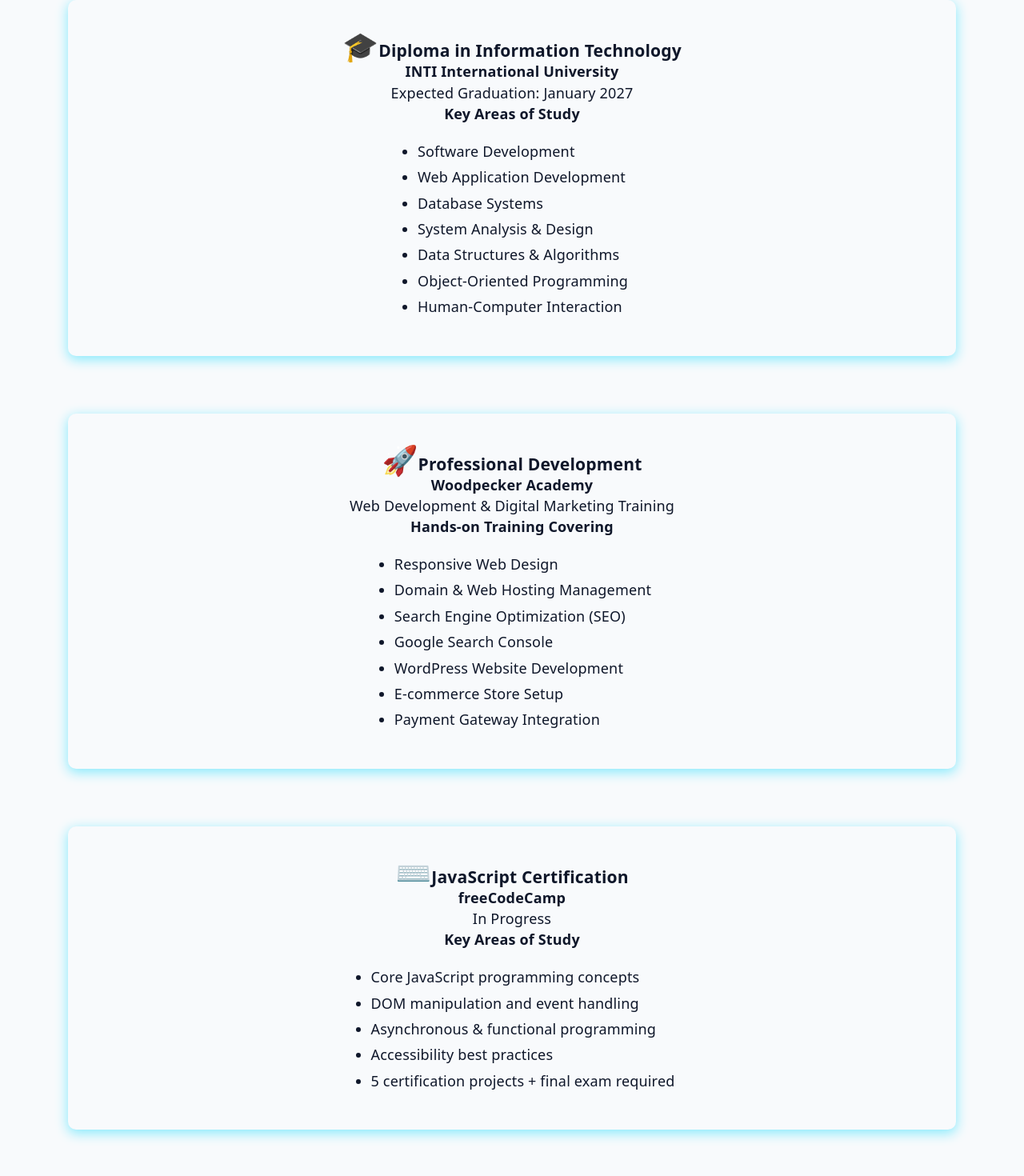
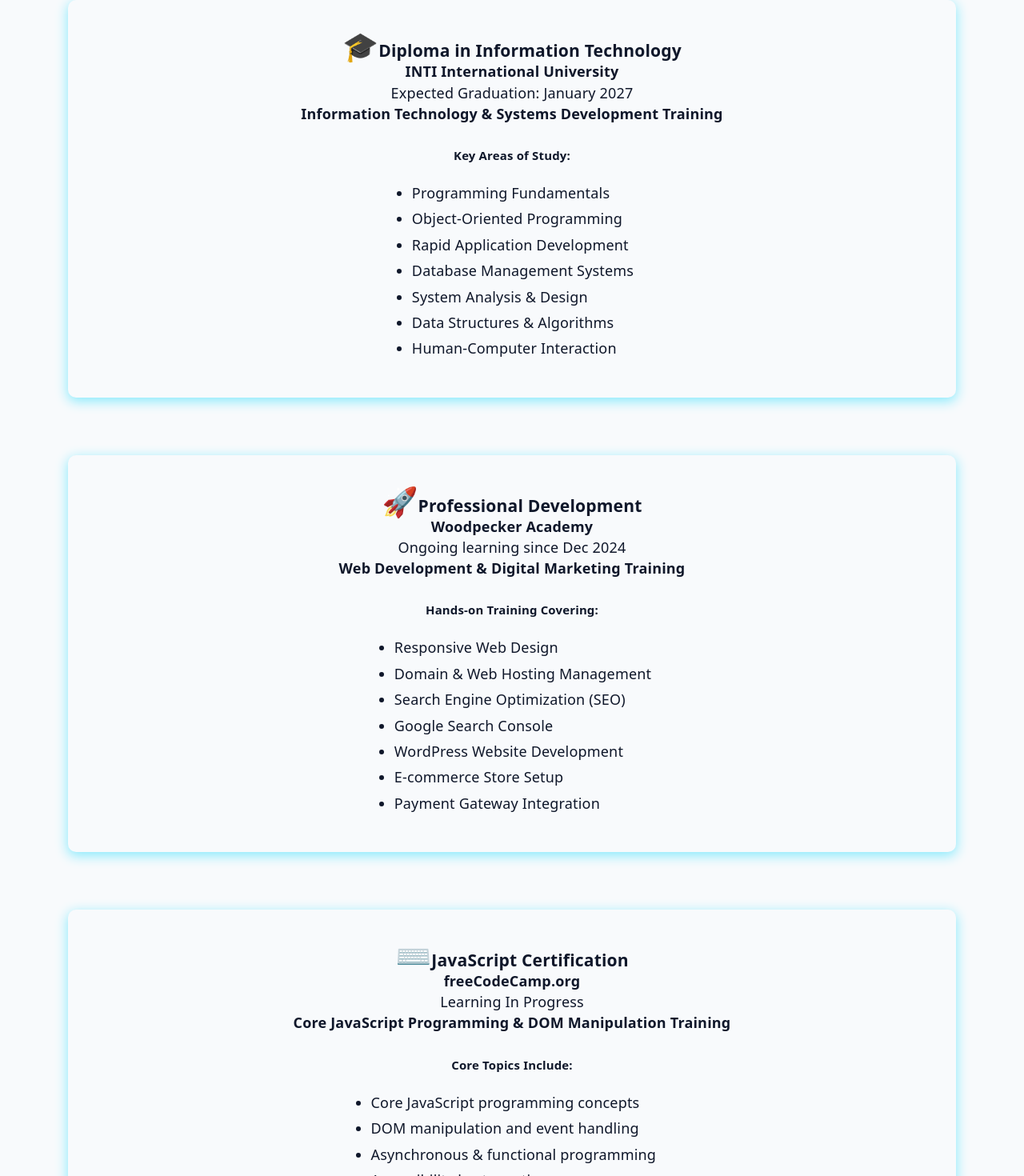
Before and after one commit to valarie-lim/portfolio, a React (Vite) app: page / in a window 1280 px wide. Shown: the part 7534-9004 px from the top of the page at 80% size. Built offline with nearby package versions, Linux system fonts and the light colour scheme.

Commit message:
refactor-education-data

```diff
--- a/src/sections/Education.jsx
+++ b/src/sections/Education.jsx
@@ -1,4 +1,56 @@
 import "./Education.css";
+
+const educationData = [
+  {
+    icon: "🎓",
+    qualification: "Diploma in Information Technology",
+    institute: "INTI International University",
+    status: "Expected Graduation: January 2027",
+    about: "Information Technology & Systems Development Training",
+    desc: "Key Areas of Study:",
+    studyArea: [
+      "Programming Fundamentals",
+      "Object-Oriented Programming",
+      "Rapid Application Development",
+      "Database Management Systems",
+      "System Analysis & Design",
+      "Data Structures & Algorithms",
+      "Human-Computer Interaction",
+    ],
+  },
+  {
+    icon: "🚀",
+    qualification: "Professional Development",
+    institute: "Woodpecker Academy",
+    status: "Ongoing learning since Dec 2024",
+    about: "Web Development & Digital Marketing Training",
+    desc: "Hands-on Training Covering:",
+    studyArea: [
+      "Responsive Web Design",
+      "Domain & Web Hosting Management",
+      "Search Engine Optimization (SEO)",
+      "Google Search Console",
+      "WordPress Website Development",
+      "E-commerce Store Setup",
+      "Payment Gateway Integration",
+    ],
+  },
+  {
+    icon: "⌨️",
+    qualification: "JavaScript Certification",
+    institute: "freeCodeCamp.org",
+    status: "Learning In Progress",
+    about: "Core JavaScript Programming & DOM Manipulation Training",
+    desc: "Core Topics Include:",
+    studyArea: [
+      "Core JavaScript programming concepts",
+      "DOM manipulation and event handling",
+      "Asynchronous & functional programming",
+      "Accessibility best practices",
+      "5 certification projects + final exam required",
+    ],
+  },
+];
 
 function Education() {
   return (
@@ -12,55 +64,24 @@
           and digital technologies.
         </p>
         <div className="row-card-container">
-          <div className="row-card">
-            <h3>
-              <span>🎓</span>Diploma in Information Technology
-            </h3>
-            <h4>INTI International University</h4>
-            <p>Expected Graduation: January 2027</p>
-            <h4>Key Areas of Study</h4>
-            <ul>
-              <li>Software Development</li>
-              <li>Web Application Development</li>
-              <li>Database Systems</li>
-              <li>System Analysis & Design</li>
-              <li>Data Structures & Algorithms</li>
-              <li>Object-Oriented Programming</li>
-              <li>Human-Computer Interaction</li>
-            </ul>
-          </div>
-          <div className="row-card">
-            <h3>
-              <span>🚀</span>Professional Development
-            </h3>
-            <h4>Woodpecker Academy</h4>
-            <p>Web Development & Digital Marketing Training</p>
-            <h4>Hands-on Training Covering</h4>
-            <ul>
-              <li>Responsive Web Design</li>
-              <li>Domain & Web Hosting Management</li>
-              <li>Search Engine Optimization (SEO)</li>
-              <li>Google Search Console</li>
-              <li>WordPress Website Development</li>
-              <li>E-commerce Store Setup</li>
-              <li>Payment Gateway Integration</li>
-            </ul>
-          </div>
-          <div className="row-card">
-            <h3>
-              <span>⌨️</span>JavaScript Certification
-            </h3>
-            <h4>freeCodeCamp</h4>
-            <p>In Progress</p>
-            <h4>Key Areas of Study</h4>
-            <ul>
-              <li>Core JavaScript programming concepts</li>
-              <li>DOM manipulation and event handling</li>
-              <li>Asynchronous & functional programming</li>
-              <li>Accessibility best practices</li>
-              <li>5 certification projects + final exam required</li>
-            </ul>
-          </div>
+          {educationData.map((edulist) => (
+            <div className="row-card" key={edulist.qualification}>
+              <h3>
+                <span>{edulist.icon}</span>
+                {edulist.qualification}
+              </h3>
+              <h4>{edulist.institute}</h4>
+              <p>{edulist.status}</p>
+              <h4>{edulist.about}</h4>
+              <br />
+              <h5>{edulist.desc}</h5>
+              <ul>
+                {edulist.studyArea.map((item, index) => (
+                  <li key={`${edulist.qualification}-${index}`}>{item}</li>
+                ))}
+              </ul>
+            </div>
+          ))}
         </div>
       </div>
     </section>
```
